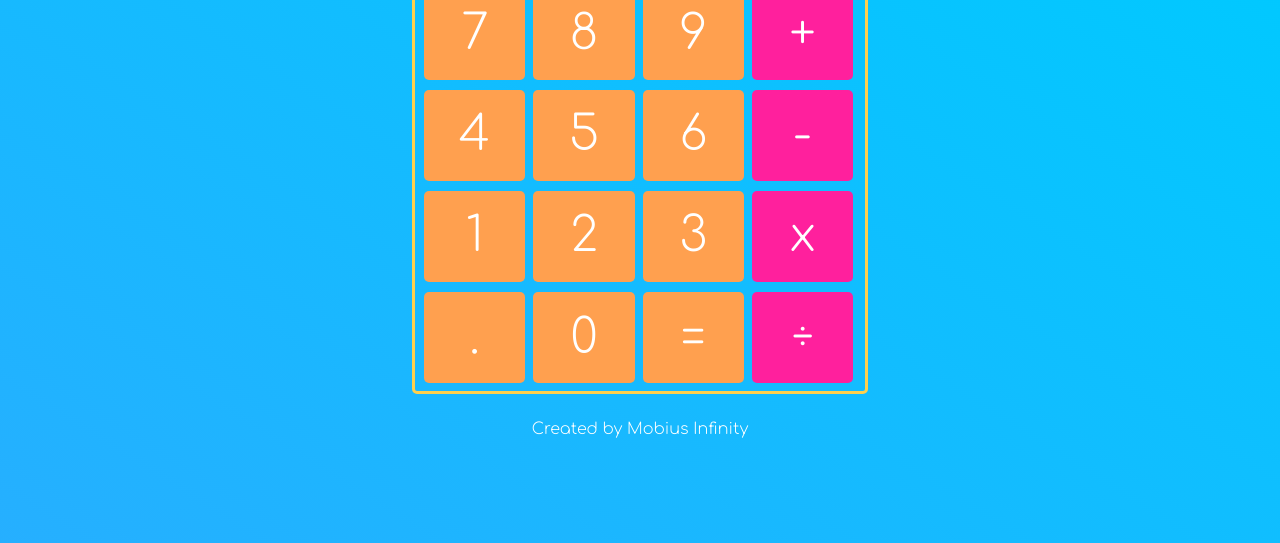
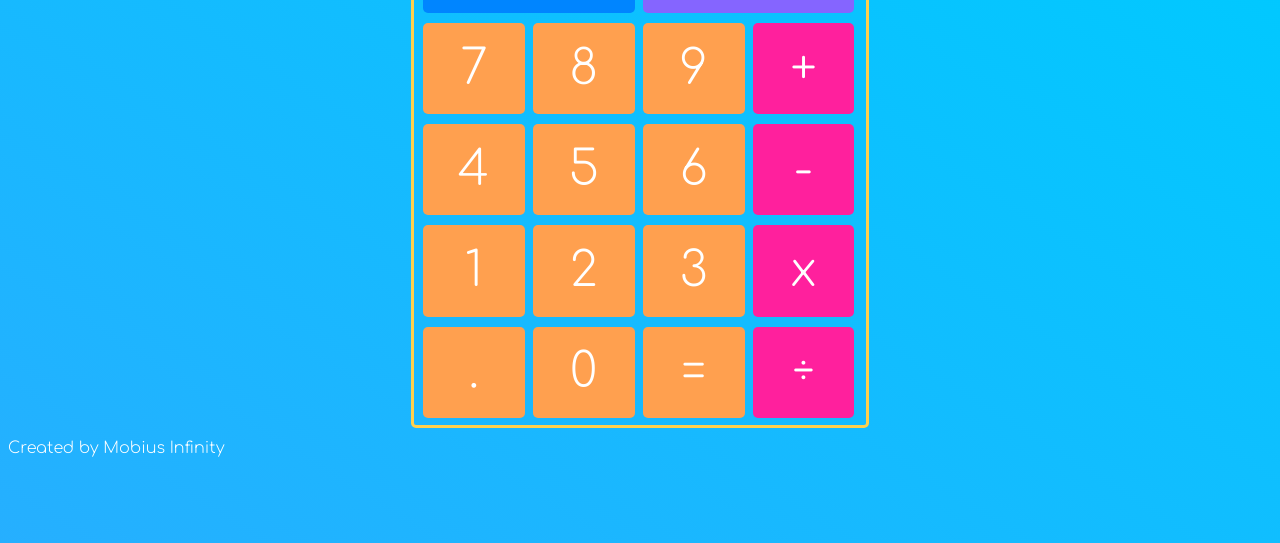
Before and after one commit to MobiusInfinity1000/calculator, a plain HTML site: page index.html in a window 1280 px wide. Shown: the part 257-800 px from the top of the page. Drawn offline with Linux system fonts and the light colour scheme.

Commit message:
Layout updates

```diff
--- a/index.html
+++ b/index.html
@@ -9,7 +9,7 @@
     <title>Calculator</title>
 </head>
 <body>
-    <main>
+    <main class = "main">
         <div class = "calc-body">
             <div class = "display">10110843483934343</div>
             <div class = "grid-container">
@@ -34,7 +34,7 @@
             </div>
         </div>
     </main>
-    <div class = "footer">Created by Mobius Infinity</div>
+    <footer class = "footer">Created by Mobius Infinity</footer>
 </body>
 <script src="calculator.js"></script>
 </html>
--- a/style.css
+++ b/style.css
@@ -1,4 +1,6 @@
 html{
+    position: relative;
+    min-height: 100%;
      /* background-image: linear-gradient(to right top, #64e8de, #00d3f4, #00b8ff, #0095ff, #8a64eb);  */
      background-image: linear-gradient(to right top, #ff00d4, #b37bff, #2cabff, #00c9ff, #00ddff);     /* background-image: linear-gradient(to right top, #2d388a, #2155a7, #0773c2, #0090da, #00aeef);
     background-attachment: fixed; */
@@ -21,12 +23,22 @@ html{
 	}
 }
 
+main{
+    display: flex;
+    align-items: center;
+    justify-content: center;
+    height: 75vh;
+    min-height: 500px;
+    padding: 10px;
+    margin-top: 50px;
+  }
+
 
 .calc-body{
+    flex-shrink: 0;
     /* overflow: hidden; */
-    width: 450px;
     height: 620px;
-    margin:auto;
+    /* margin:auto; */
     margin-top:2%;
     /* flex-shrink: 0; */
     /* min-width: 300px;*/
@@ -38,12 +50,10 @@ html{
 }
 
  .display{
-    grid-column-start: 1;
-    grid-column-end: 4;
     background-image: linear-gradient(to right top, #000000, #1a1a1a, #2e2c2c, #434040, #595555);    padding-top:10%;
     padding-bottom:2%;
     padding-left: 1%;
-    padding-right: 5%;
+    padding-right: 1%;
     margin:auto;
     margin-top: 0;
     margin-bottom: 0;
@@ -111,6 +121,9 @@ span{
     background-color: #0088AE;
 }
 .footer{
+    position: absolute;
+    margin:0;
+    margin-bottom:0;
     margin:auto;
     margin-top:2%;
     text-align: center;
--- /dev/null
+++ b/styles.css
@@ -0,0 +1,52 @@
+html{
+    /* position: relative; */
+    /* min-height: 100%; */
+     /* background-image: linear-gradient(to right top, #64e8de, #00d3f4, #00b8ff, #0095ff, #8a64eb);  */
+     background-image: linear-gradient(to right top, #ff00d4, #b37bff, #2cabff, #00c9ff, #00ddff);     /* background-image: linear-gradient(to right top, #2d388a, #2155a7, #0773c2, #0090da, #00aeef);
+    background-attachment: fixed; */
+    background-size: 400% 400%;
+	animation: gradient 15s ease infinite;
+    /* height: 100vh; */
+    color:white;
+    font-family: 'Comfortaa', cursive;
+}
+
+@keyframes gradient {
+	0% {
+		background-position: 0% 50%;
+	}
+	50% {
+		background-position: 100% 50%;
+	}
+	100% {
+		background-position: 0% 50%;
+	}
+}
+
+main{
+    /* display: flex; */
+    /* flex-direction: column; */
+    align-items: center;
+    justify-content: center;
+    height: 75vh;
+    /* padding: 10px; */
+    margin-top: 50px;
+  }
+
+
+.calc-body{
+    width: 600px;
+    /* flex: 0 0 450px; */
+    height: 100%;
+    /* overflow: hidden; */
+    min-height: 620px;
+    /* margin:auto; */
+    margin-top:2%;
+    /* flex-shrink: 0; */
+    /* min-width: 300px;*/
+    border-style: solid;
+    border-width: 1%;
+    border-radius: 5px;
+    border-color: #FFD04D;
+
+}
```
